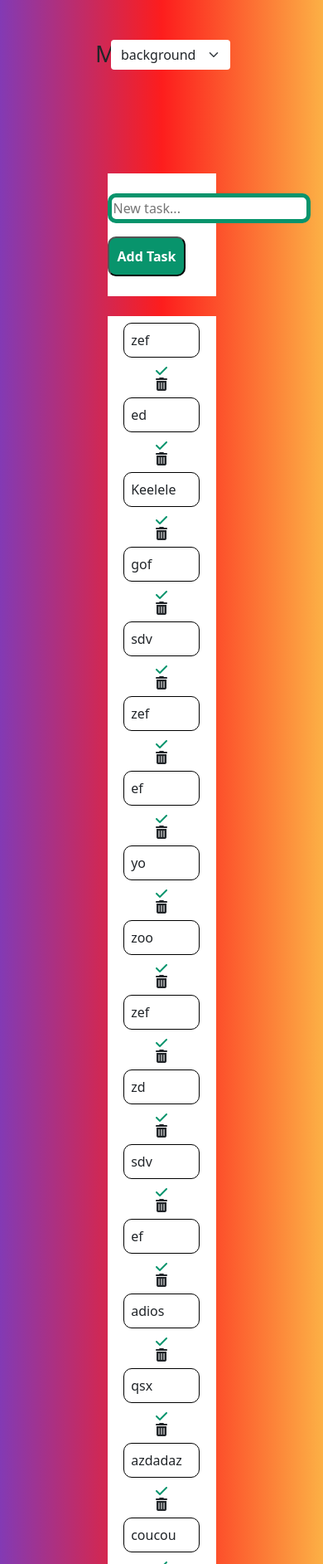
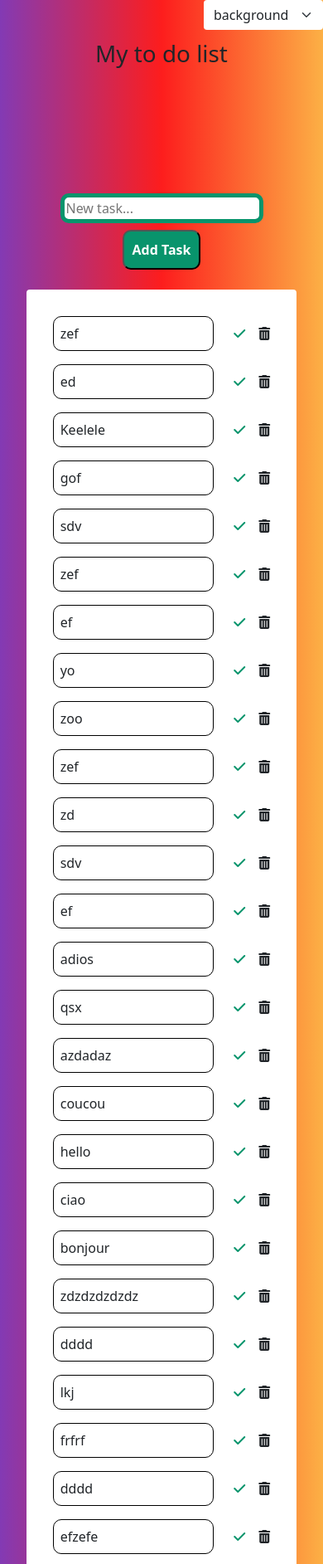
Before and after one commit to FromBenj/To-do-lisX, a PHP site: page / in a window 390 px wide. Shown: the top 1885 px of the page at 83% size. Run offline with PHP 8.4, Linux system fonts and the light colour scheme; data comes from the database, SQL or seed files in the repository; both versions use the stored data as it was after the commit.

Commit message:
Fixing CSS and responsive design

```diff
--- a/public/index.php
+++ b/public/index.php
@@ -5,6 +5,7 @@
     <meta name="viewport" content="width=device-width, user-scalable=no, initial-scale=1.0, maximum-scale=1.0, minimum-scale=1.0">
     <meta http-equiv="X-UA-Compatible" content="ie=edge">
     <title>To do list</title>
+    <link rel="icon" type="image/x-icon" href="assets/images/favicon.ico">
     <link rel="stylesheet" type="text/css" href="styles.css"/>
     <!-- Bootstrap CSS -->
     <link href="https://cdn.jsdelivr.net/npm/bootstrap@5.0.2/dist/css/bootstrap.min.css" rel="stylesheet"
@@ -32,17 +33,17 @@ require_once('main.php');
 </div>
 <div class="container">
     <div class="row justify-content-center">
-        <div id="to-do-list-main-container" class="col-6 d-flex flex-column justify-content-center m-4">
-            <div class="bg-white mb-4">
+        <div id="to-do-list-main-container" class="col-12 col-lg-8 d-flex flex-column justify-content-center m-4">
+            <div class=" rounded p-4 d-flex flex-lg-row flex-column justify-content-center align-items-center">
                 <label for="task-input"></label>
                 <input type="text"
                        name="task_item"
                        id="task-input"
-                       class="mb-3 bg-white"
+                       class="bg-white mx-2"
                        placeholder="New task...">
                 <button
                         id="add-button"
-                        class="mb-4"
+                        class="my-lg-2 mt-2 mx-2"
                         hx-post="main.php"
                         hx-include="#task-input"
                         hx-target="#tasks-list"
@@ -52,7 +53,7 @@ require_once('main.php');
                     Add Task
                 </button>
             </div>
-            <div id="tasks-list" class="d-flex flex-column align-items-center bg-white">
+            <div id="tasks-list" class="rounded py-4 d-flex flex-column align-items-center bg-white">
                 <?php
                 $db = getDatabase();
                 listTasks($db);
@@ -74,7 +75,8 @@ require_once('main.php');
     </button>
 </div>
 
-
-<script src="script.js"></script>
+<script src="assets/js/background.js"></script>
+<script src="assets/js/add-input.js"></script>
+<script src="assets/js/task-done.js"></script>
 </body>
 </html>
--- a/public/script.js
+++ /dev/null
@@ -1,54 +0,0 @@
-document.addEventListener('htmx:load', () => {
-
-// Add task input
-    const input = document.getElementById("task-input");
-    input.addEventListener("keypress", (event) => {
-        if (event.key === "Enter") {
-            document.getElementById("add-button").click();
-        }
-    })
-    const taskButton = document.getElementById("add-button");
-    taskButton.addEventListener("click", () => {
-        document.getElementById("task-input").value = "";
-    })
-
-
-// Task done
-    const doneButtons = document.getElementsByClassName("task-done-container");
-    for (let i = 0; i < doneButtons.length; i++) {
-        doneButtons[i].addEventListener("click", () => {
-            let siblings = doneButtons[i].parentNode.children;
-            for (let j = 0; i < siblings.length; i++) {
-                if (siblings[j].classList.contains("task-in-list")) {
-                    !siblings[j].classList.contains("text-decoration-line-through") ?
-                        siblings[j].classList.add("text-decoration-line-through", "text-white", "main-green-background") :
-                        siblings[j].classList.remove("text-decoration-line-through", "text-white", "main-green-background");
-                }
-            }
-        })
-    }
-
-// Background change
-    const values = ["white-background", "color-background", "dark-mode"];
-    let body = document.body.classList;
-    body.add("color-background");
-    let currentBackground = "color-background";
-    const backgroundSelector = document.getElementById("background-choice");
-    backgroundSelector.addEventListener('click', () => {
-        let value = backgroundSelector.value;
-        if (values.includes(value)) {
-            body.remove(currentBackground);
-            currentBackground = value;
-            body.add(value);
-            const title = document.getElementById("to-do-title");
-            const addButton = document.getElementById("add-button");
-            if (value === "dark-mode") {
-                title.classList.add("text-white");
-                addButton.classList.add("bg-dark", "text-white");
-            } else {
-                addButton.classList.remove("bg-dark", "text-white");
-                title.classList.remove("text-white");
-            }
-        }
-    })
-})
--- a/public/styles.css
+++ b/public/styles.css
@@ -60,7 +60,7 @@ body {
 
 .color-background {
     background: #FCB045FF;
-    background: linear-gradient(90deg, rgba(131,58,180,1) 0%, rgba(253,29,29,1) 50%, rgba(252,176,69,1) 100%);
+    background: linear-gradient(90deg, rgba(131, 58, 180, 1) 0%, rgba(253, 29, 29, 1) 50%, rgba(252, 176, 69, 1) 100%);
 }
 
 .dark-mode {
@@ -85,3 +85,10 @@ body {
 .task-done {
     color: var(--main-green-color);
 }
+
+@media screen and (max-width: 768px) {
+    #background-choice {
+        right: 0;
+        top: 0;
+    }
+}
--- a/src/add-task.php
+++ b/src/add-task.php
@@ -13,8 +13,10 @@ function addTask($db)
         $result = $selectLastTask->execute();
         $lastTask = $result->fetchArray(SQLITE3_ASSOC);
         echo '
+        <div class="container d-flex justify-content-center align-items-center">
             <div class="task-in-list" data-id="' . $lastTask['id'] . '">' . $lastTask['taskContent'] . '</div>
-            <i class="task-done fa-solid fa-check"></i>
-            <i class="delete-task fa-solid fa-trash-can"></i>';
+            <i class="task-done fa-solid fa-check ms-4 me-3"></i>
+            <i class="delete-task fa-solid fa-trash-can"></i>
+        </div>';
     }
 }
--- a/src/list-tasks.php
+++ b/src/list-tasks.php
@@ -5,9 +5,11 @@ function listTasks($db)
         $results = $db->query('SELECT * FROM task ORDER BY id DESC');
         while ($taskItem = $results->fetchArray(SQLITE3_ASSOC)) {
             echo '
-            <div class="task-in-list" data-id="' . $taskItem['id'] . '">' . $taskItem['taskContent'] . '</div>
-            <i class="task-done fa-solid fa-check"></i>
-            <i class="delete-task fa-solid fa-trash-can"></i>';
+            <div class="container d-flex justify-content-center align-items-center">
+                <div class="task-in-list" data-id="' . $taskItem['id'] . '">' . $taskItem['taskContent'] . '</div>
+                <i class="task-done fa-solid fa-check ms-4 me-3"></i>
+                <i class="delete-task fa-solid fa-trash-can"></i>
+            </div>';
         }
     }
 }
```
Also changed, not shown: data/database.db, public/assets/images/favicon.ico (added), public/assets/js/add-input.js (added), public/assets/js/background.js (added), public/assets/js/task-done.js (added).
